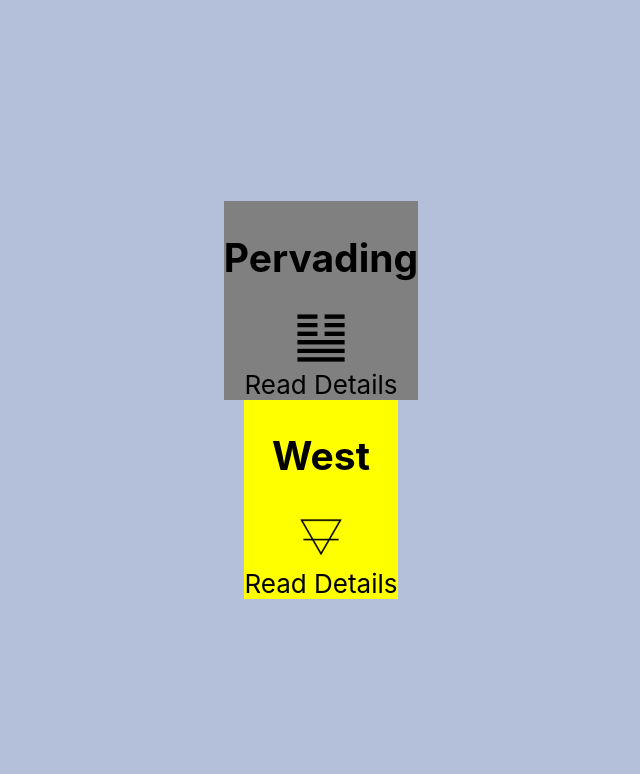
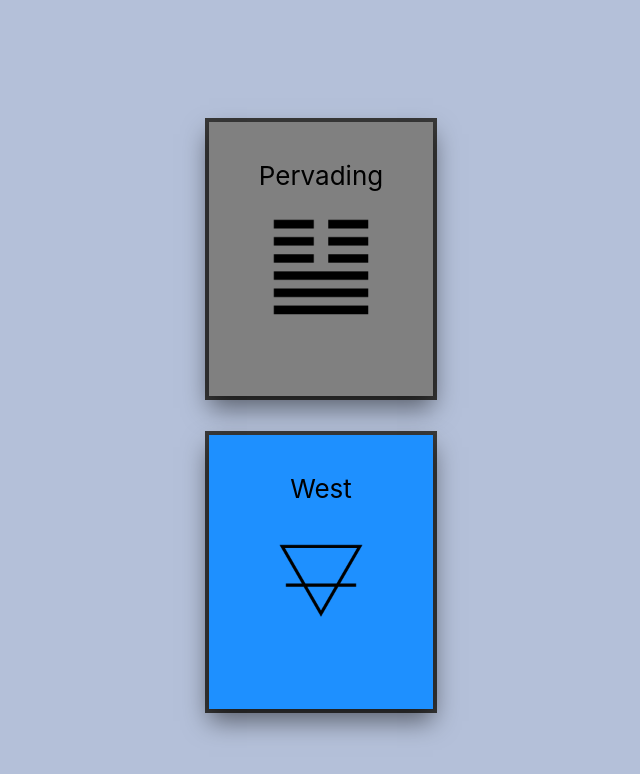
Before and after one commit to TaylorBurke/my-app, a React (Create React App) app: page / in a window 1280 px wide. Shown: the top 774 px of the page, without its empty margins (319-959 px from the left). Built offline with nearby package versions, Linux system fonts and the light colour scheme.

Commit message:
update them provider

```diff
--- a/package.json
+++ b/package.json
@@ -9,7 +9,8 @@
     "@testing-library/user-event": "^7.2.1",
     "react": "^16.13.1",
     "react-dom": "^16.13.1",
-    "react-scripts": "3.4.1"
+    "react-scripts": "^3.4.2",
+    "styled-components": "^5.1.1"
   },
   "scripts": {
     "tsc": "tsc",
--- a/src/CardGenerator.tsx
+++ b/src/CardGenerator.tsx
@@ -1,26 +1,58 @@
 import React from 'react';
 import {Deck} from "./Deck";
+import styled, { ThemeProvider } from 'styled-components';
 
 type DeckProps = {
     deck: Deck,
     artist: String,
 }
 
+const theme = {
+    red: '#FF0000',
+    black: '#393939',
+    grey: '#3A3A3A',
+    lightgrey: '#E1E1E1',
+    offWhite: '#EDEDED',
+    maxWidth: '1000px',
+    bs: '0 12px 24px 0 rgba(0, 0, 0, 0.5)',
+  };
+
+  const StyledPage = styled.div`
+    /* margin: 230; */
+    background: ${props => props.theme.black};
+  `;
+
+  const Border = styled.div`
+    /* max-width: 300px; */
+    margin: 10 auto;
+    /* padding: 3; */
+    background: ${theme.black};
+    padding: 10;
+  `;
+
+
 const CardGenerator = ({deck, artist}: DeckProps) => {
 
-    const {numberOfCards, getRandomCardIndex, getCardTitle, getCardImage, getCardDescription} = deck;
+    const {numberOfCards, getRandomCardIndex, getCardTitle, getCardColor, getCardImage, getCardDescription} = deck;
 
     const chosenCardIndex = getRandomCardIndex(numberOfCards);
 
     return (
-        <div style={{backgroundColor: deck.color}}>
-            <h2>{getCardTitle(chosenCardIndex)}</h2>
-            <img width="50" src={getCardImage(chosenCardIndex)} className="image" alt="" />
-            <br />
-            <a href={getCardDescription(chosenCardIndex)}>Read Details</a>
+        <ThemeProvider theme={theme}>
+            <br/>
+            <StyledPage>
+                <Border>
+                    <div style={{boxShadow: `${theme.bs}`, padding: 12, margin: 4, backgroundColor: `${getCardColor(chosenCardIndex)}`, width: deck.width, height: deck.height}}>
+                        <p>{getCardTitle(chosenCardIndex)}</p>
+                        <img width={deck.imageWidth} src={getCardImage(chosenCardIndex)} className="image" alt="" />
+                        <br />
 
-            {/* <p>By: {artist}</p> */}
-        </div>
+                        {/* <p>By: {artist}</p> */}
+                    </div>
+                </Border>
+                {/* <p>{getCardDescription(chosenCardIndex)}</p> */}
+            </StyledPage>
+        </ThemeProvider>
     )
 }
 
--- a/src/Deck.ts
+++ b/src/Deck.ts
@@ -1,8 +1,12 @@
 export interface Deck {
     numberOfCards: number;
+    imageWidth: number,
+    width: number,
+    height: number,
     color: string;
     getRandomCardIndex(max: number): number;
     getCardTitle(cardIndex: number): string;
+    getCardColor(cardIndex: number): string;
     getCardDescription(cardIndex: number): string;
     getCardImage(cardIndex: number): string;
 }
--- a/src/decks/fourDirections/fourDirectionsCards.ts
+++ b/src/decks/fourDirections/fourDirectionsCards.ts
@@ -11,25 +11,25 @@ const fourDirectionsCards : Card[] = [
       title: "East",
       description: "",
       image: airImg,
-      color: "white"
+      color: "orange"
     },
     {
       title: "South",
       description: "",
       image: fireImg,
-      color: "red"
+      color: "tomato"
     },
     {
       title: "West",
       description: "",
       image: earthImg,
-      color: "blue"
+      color: "dodgerBlue"
     },
     {
       title: "North",
       description: "",
       image: waterImg,
-      color: "black"
+      color: "mediumSeaGreen"
     },
 
 ]
--- a/src/decks/fourDirections/fourDirectionsDeck.ts
+++ b/src/decks/fourDirections/fourDirectionsDeck.ts
@@ -3,12 +3,18 @@ import fourDirectionsCards from "./fourDirectionsCards";
 
 export const fourDirectionsDeck : Deck = {
     numberOfCards: 4,
+    imageWidth: 100,
+    width: 200,
+    height: 250,
     color: "yellow",
     getRandomCardIndex: (max)=>{
         return Math.floor(Math.random() * max) // between 0 and (max -1)
     },
     getCardTitle: (cardIndex) => {
         return fourDirectionsCards[cardIndex].title
+    },
+    getCardColor: (cardIndex) => {
+        return fourDirectionsCards[cardIndex].color
     },
     getCardDescription: (cardIndex: number) => {
         return fourDirectionsCards[cardIndex].description
--- a/src/decks/iChing/iChingDeck.ts
+++ b/src/decks/iChing/iChingDeck.ts
@@ -3,12 +3,18 @@ import iChingCards from "./iChingCards";
 
 export const iChingDeck : Deck = {
     numberOfCards: 64,
+    imageWidth: 100,
+    width: 200,
+    height: 250,
     color: "gray",
     getRandomCardIndex: (max)=>{
         return Math.floor(Math.random() * max) // between 0 and (max -1)
     },
     getCardTitle: (cardIndex) => {
         return iChingCards[cardIndex].title
+    },
+    getCardColor: (cardIndex) => {
+        return iChingCards[cardIndex].color
     },
     getCardDescription: (cardIndex: number) => {
         return iChingCards[cardIndex].description
```
Also changed, not shown: 1 other file (tests, documents, lock files or other folders).
